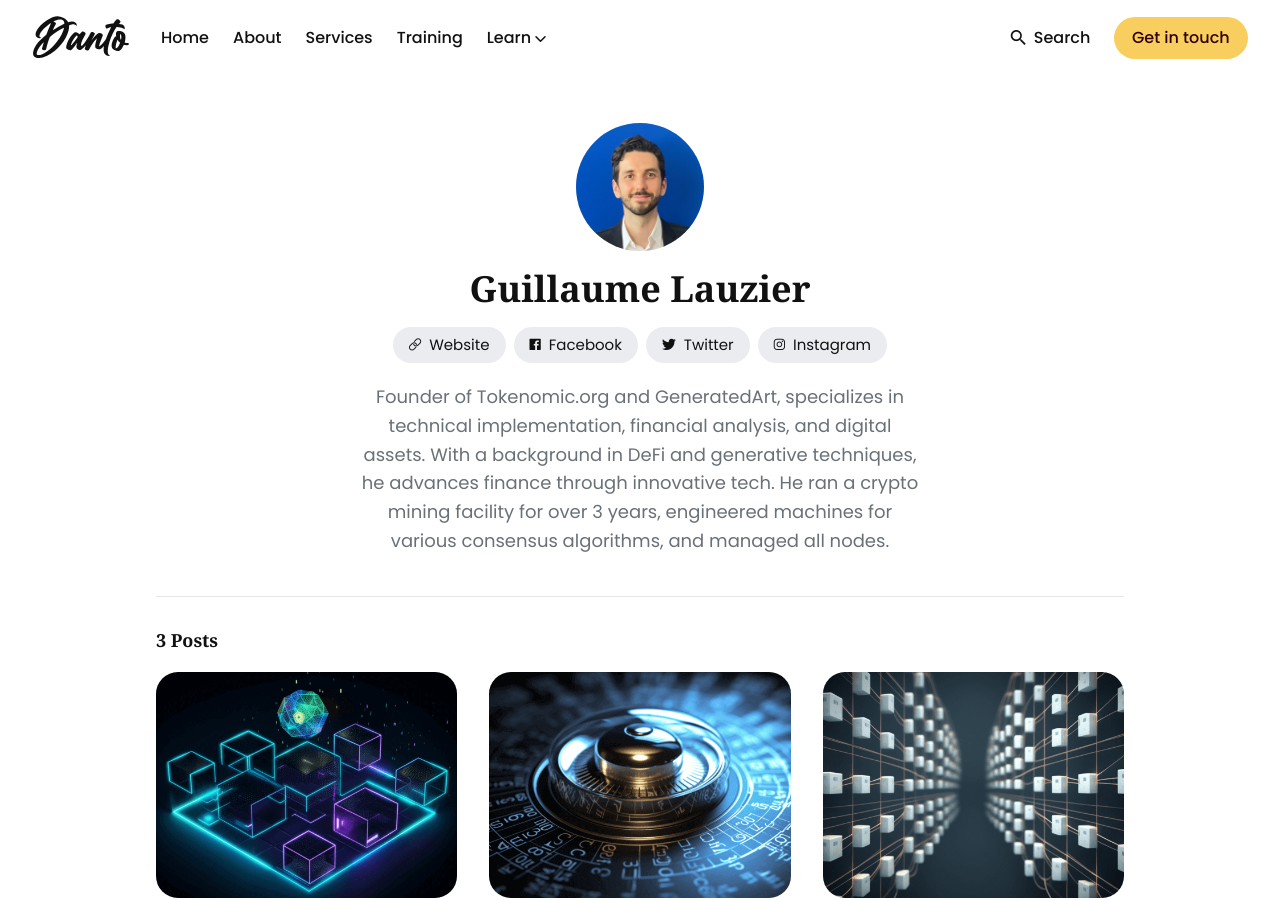
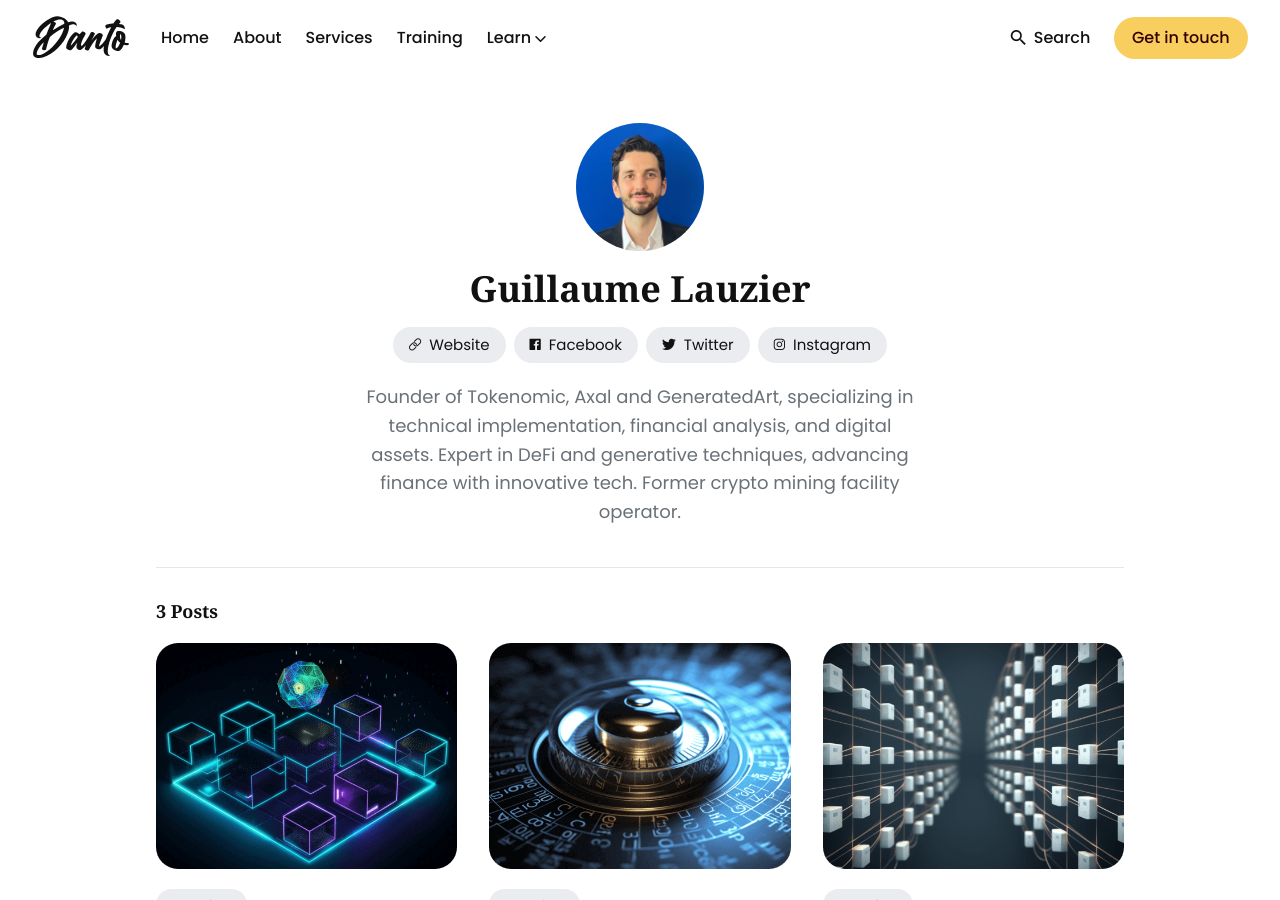
Before and after one commit to Tokenomic-org/learn, a Jekyll site: the page built from _authors/admin.md, in a window 1280 px wide and 900 px high. Built offline with Jekyll 4.4.1, drawn with Linux system fonts in a browser that asks for light colours.

Commit message:
Update admin.md

```diff
--- a/_authors/admin.md
+++ b/_authors/admin.md
@@ -9,4 +9,4 @@ twitter: https://twitter.com/guilauzier
 instagram: https://www.instagram.com/guillaumelauzier
 linkedin: https://www.linkedin.com/in/guillaumelauzier/
 ---
-Founder of Tokenomic.org and GeneratedArt, specializes in technical implementation, financial analysis, and digital assets. With a background in DeFi and generative techniques, he advances finance through innovative tech. He ran a crypto mining facility for over 3 years, engineered machines for various consensus algorithms, and managed all nodes.
+Founder of Tokenomic, Axal and GeneratedArt, specializing in technical implementation, financial analysis, and digital assets. Expert in DeFi and generative techniques, advancing finance with innovative tech. Former crypto mining facility operator.
```
